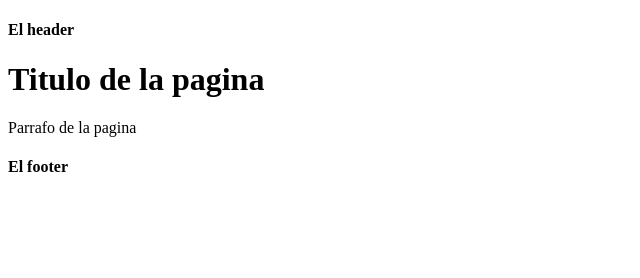
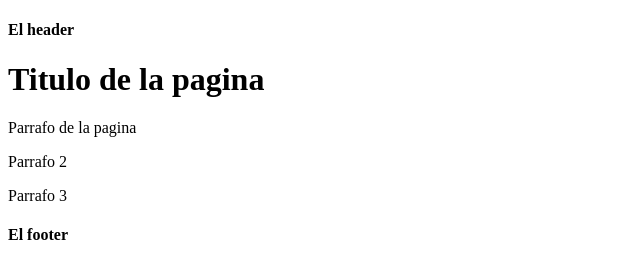
Before and after one commit to anaguit/ana1, a plain HTML site: page index.html in a window 1280 px wide. Shown: the whole page, without its empty margins (0-640 px from the left). Drawn offline with Linux system fonts and the light colour scheme.

Commit message:
agrega parrafos a index.html

```diff
--- a/index.html
+++ b/index.html
@@ -12,6 +12,8 @@
     <main>
         <h1>Titulo de la pagina</h1>
         <p>Parrafo de la pagina</p>
+        <p>Parrafo 2</p>
+        <p>Parrafo 3</p>
     </main>
     <footer>
         <h4>El footer</h4>
```
